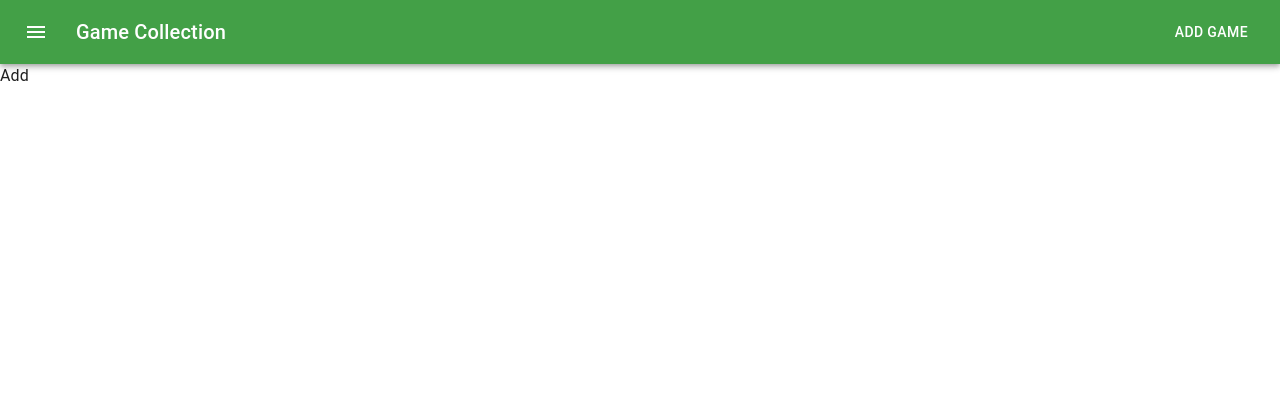
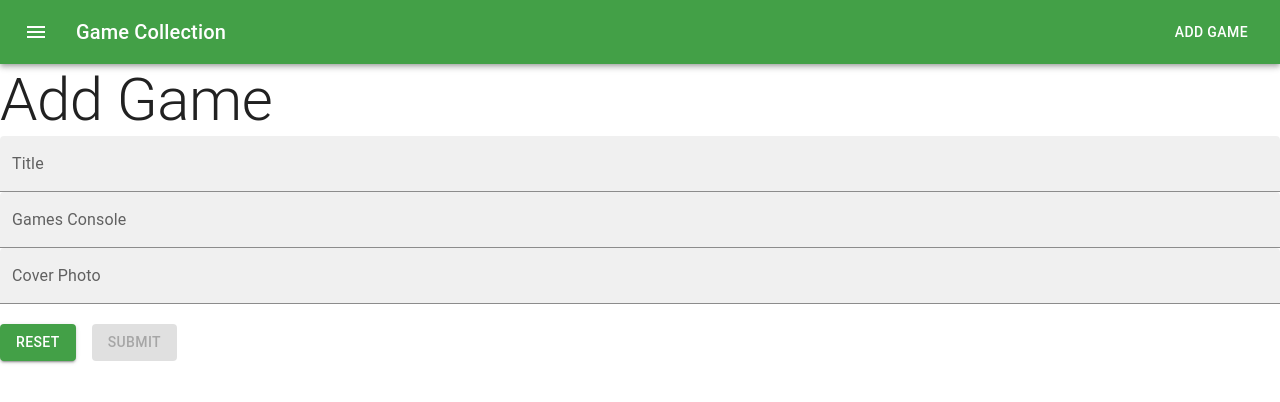
Before and after one commit to aaronwp21/video-game-collection, a React (Vite) app: page /add in a window 1280 px wide. Shown: the top 402 px of the page. Built offline with nearby package versions, Linux system fonts and the light colour scheme.

Commit message:
add page created

```diff
--- a/src/components/contexts/game.context.jsx
+++ b/src/components/contexts/game.context.jsx
@@ -63,7 +63,7 @@ export const GamesProvider = ({ children }) => {
         console.log("got data", savedGame);
         const newGames = [...games, savedGame];
         localStorage.setItem(STORAGE_KEY, JSON.stringify(newGames));
-        setCars(newGames);
+        setGames(newGames);
       } catch (err) {
         console.log(err);
       }
@@ -79,7 +79,7 @@ export const GamesProvider = ({ children }) => {
       const index = games.findIndex((game) => game.id === id);
       console.log(index);
       if (index === -1) throw new Error(`Game with index ${id} not found`);
-      // Get actual car
+      // Get actual game
       const oldGame = games[index];
       console.log("oldGame", oldGame);
 
@@ -113,7 +113,7 @@ export const GamesProvider = ({ children }) => {
           ...formData, // order here is important for the override!!
         };
         console.log("updatedGame", updatedGame);
-        // recreate the cars array
+        // recreate the games array
         const updatedGames = [
           ...games.slice(0, index),
           updatedGame,
--- a/src/pages/Add.jsx
+++ b/src/pages/Add.jsx
@@ -1,8 +1,24 @@
-import React from 'react'
+import React, { useContext } from 'react'
+import { useNavigate } from 'react-router-dom'
+import { Typography } from '@mui/material'
+import GameForm from '../components/forms/GameForm'
+import { GamesContext } from '../components/contexts/game.context'
 
 function Add() {
+  const { addGame } = useContext(GamesContext)
+  const navigate = useNavigate();
+
+  const submitHandler = (data) => {
+    addGame(data);
+    navigate("/");
+  }
   return (
-    <div>Add</div>
+    <>
+      <Typography variant='h2' component='h1'>
+        Add Game
+      </Typography>
+      <GameForm submitHandler={submitHandler} />
+    </>
   )
 }
 
```
